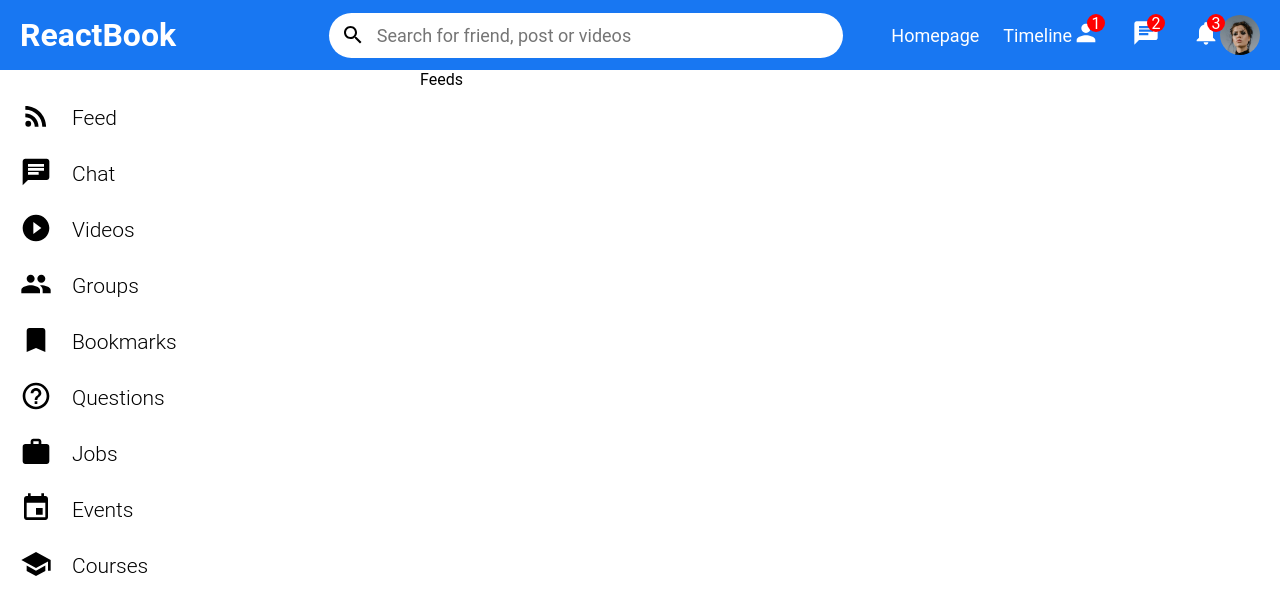
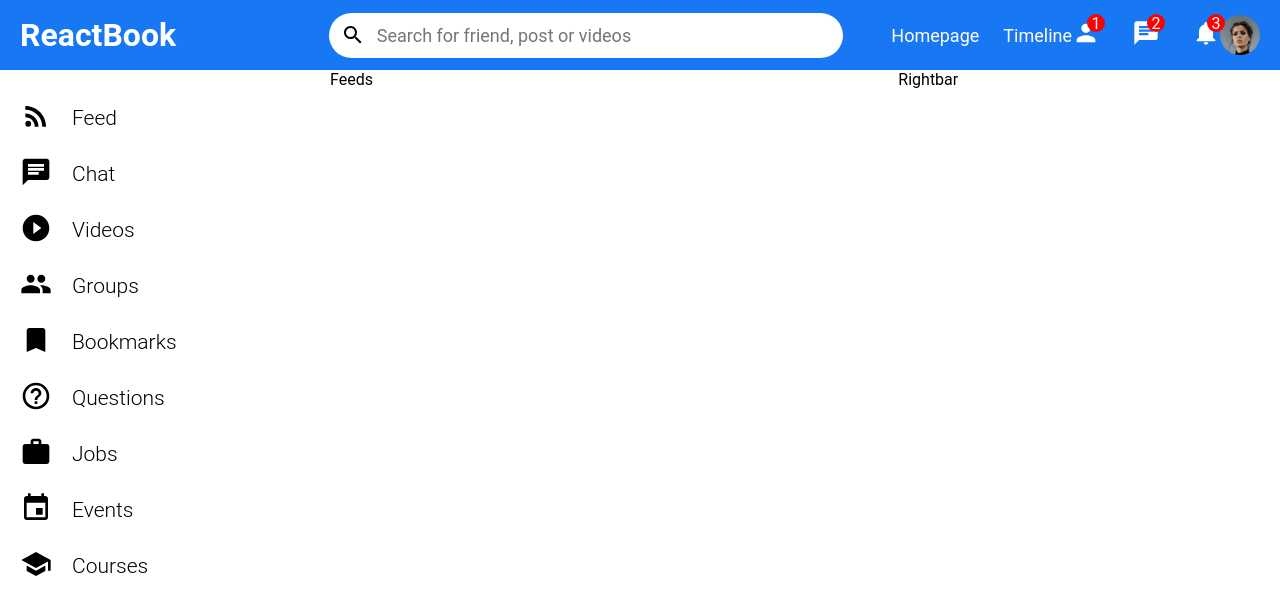
Before and after one commit to atakanteko/reactbook-social-media, a React (Vite) app: page / in a window 1280 px wide. Shown: the top 614 px of the page. Built offline with nearby package versions, Linux system fonts and the light colour scheme.

Commit message:
create feed and rightbar components and split home screen into 3 parts

```diff
--- a/src/components/feeds/Feeds.tsx
+++ b/src/components/feeds/Feeds.tsx
@@ -4,7 +4,7 @@ type Props = {}
 
 const Feeds = (props: Props) => {
   return (
-    <div>Feeds</div>
+    <div className='feeds'>Feeds</div>
   )
 }
 
--- /dev/null
+++ b/src/components/rightbar/Rightbar.tsx
@@ -0,0 +1,11 @@
+import React from 'react'
+
+type Props = {}
+
+const Rightbar = (props: Props) => {
+  return (
+    <div className='rightbar'>Rightbar</div>
+  )
+}
+
+export default Rightbar
--- a/src/pages/home/Home.tsx
+++ b/src/pages/home/Home.tsx
@@ -1,5 +1,6 @@
 import Container from '@/components/Container'
 import Feeds from '@/components/feeds/Feeds'
+import Rightbar from '@/components/rightbar/Rightbar'
 import Sidebar from '@/components/sidebar/Sidebar'
 import Topbar from '@/components/topbar/Topbar'
 
@@ -12,6 +13,7 @@ const Home = (props: Props) => {
         <Container>
           <Sidebar />
           <Feeds />
+          <Rightbar />
         </Container>
     </div>
   )
--- a/src/styles/css/social.css
+++ b/src/styles/css/social.css
@@ -93,6 +93,7 @@ select:active {
   padding-inline: 1.25rem;
   margin-top: 4.375rem;
   display: flex;
+  width: 100%;
 }
 
 .topbar-container {
@@ -203,8 +204,8 @@ select:active {
 
 .sidebar {
   height: calc(100vh - 70px);
-  width: 25rem;
   overflow-y: scroll;
+  flex: 3;
 }
 .sidebar .action-btn-wrp {
   padding-top: 30px;
@@ -224,4 +225,12 @@ select:active {
 .sidebar .action-btn-wrp .action-button .action-button-text {
   font-size: 21px;
   font-weight: 300;
+}
+
+.feeds {
+  flex: 5.5;
+}
+
+.rightbar {
+  flex: 3.5;
 }/*# sourceMappingURL=social.css.map */
--- a/src/styles/scss/components/_components.scss
+++ b/src/styles/scss/components/_components.scss
@@ -1,3 +1,5 @@
 @import "container";
 @import "topbar";
 @import "sidebar/sidebar";
+@import "feeds/feeds";
+@import "rightbar/rightbar";
--- a/src/styles/scss/components/_container.scss
+++ b/src/styles/scss/components/_container.scss
@@ -3,5 +3,6 @@
         padding-inline: toRem(20);
         margin-top: toRem(70);
         display: flex;
+        width: 100%;
     }
 }
--- /dev/null
+++ b/src/styles/scss/components/feeds/_feeds.scss
@@ -0,0 +1,3 @@
+.feeds{
+    flex: 5.5;
+}
--- /dev/null
+++ b/src/styles/scss/components/rightbar/_rightbar.scss
@@ -0,0 +1,3 @@
+.rightbar{
+    flex: 3.5;
+}
--- a/src/styles/scss/components/sidebar/_sidebar.scss
+++ b/src/styles/scss/components/sidebar/_sidebar.scss
@@ -2,8 +2,8 @@
 
 .sidebar{
     height: calc(100vh - 70px);
-    width: toRem(400);
     overflow-y: scroll;
+    flex: 3;
     .action-btn-wrp{
         @include actionsButton.actionButton;
         padding-top: 30px;
```
Also changed, not shown: src/styles/css/social.min.css, 2 other files (tests, documents, lock files or other folders).
